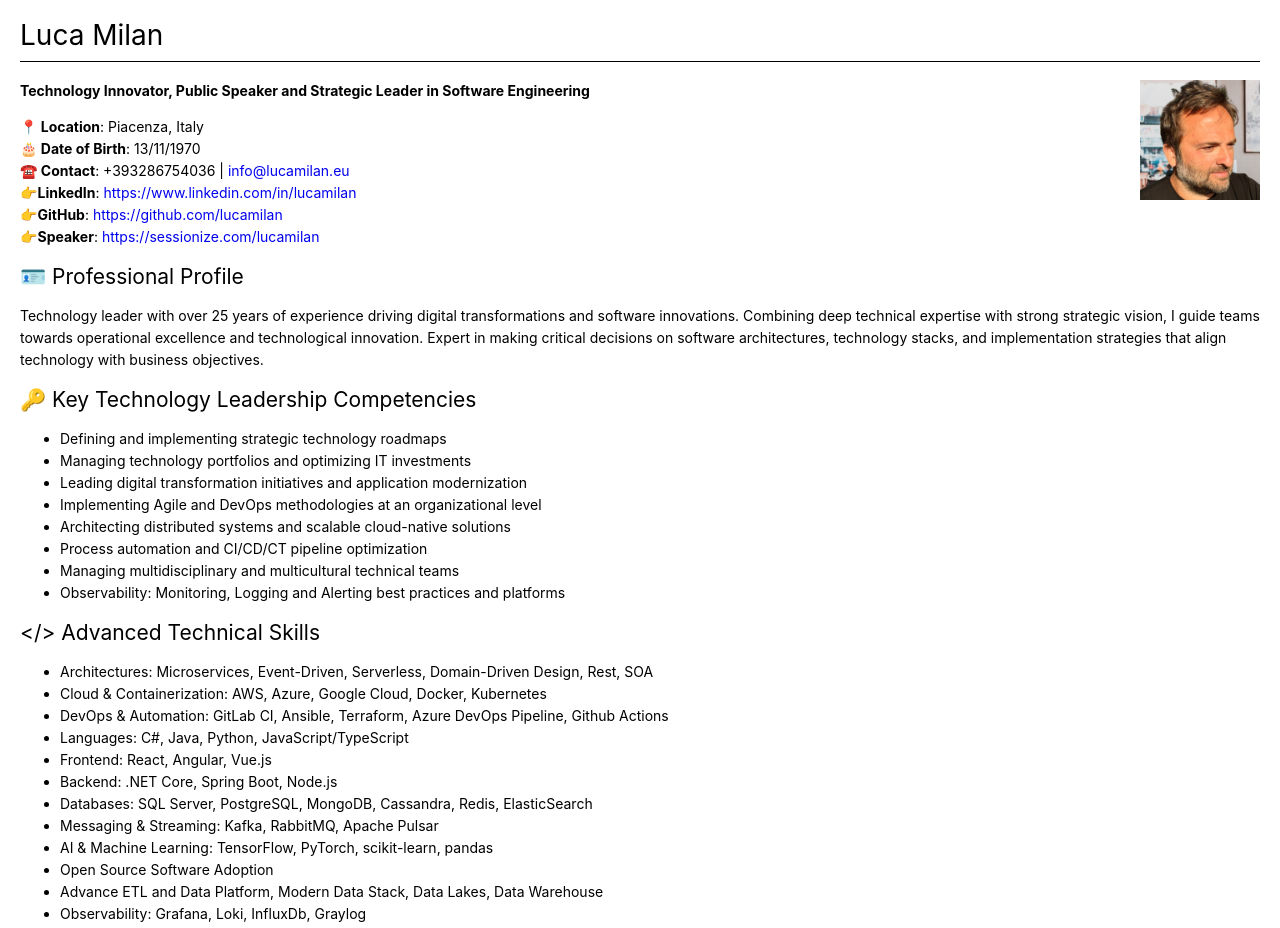
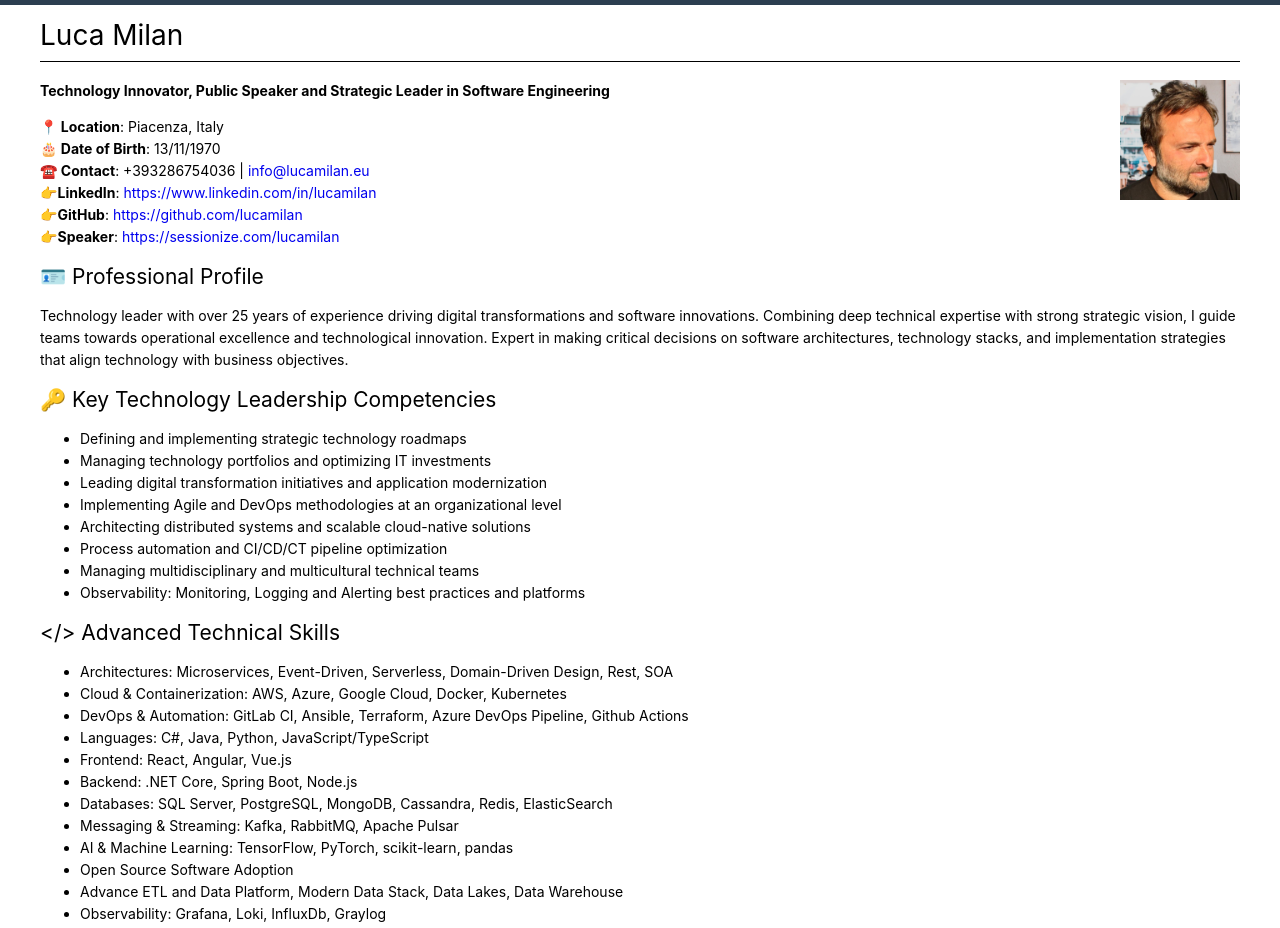
Before and after one commit to lucamilan/lucamilan.eu, a plain HTML site: page index.html in a window 1280 px wide. Shown: the top 928 px of the page. Drawn offline with Linux system fonts and the light colour scheme; a script that the page names is missing.

Commit message:
cosmetics

```diff
--- a/index.html
+++ b/index.html
@@ -5,20 +5,32 @@
 <meta http-equiv="Content-type" content="text/html;charset=UTF-8">
 
 <style>
+.top-bar {
+    width: 100%;
+    height: 5px;
+    background-color: #2c3e50;
+    position: absolute;
+    top: 0;
+    left: 0;
+}
+
 /* https://github.com/microsoft/vscode/blob/master/extensions/markdown-language-features/media/markdown.css */
 /*---------------------------------------------------------------------------------------------
  *  Copyright (c) Microsoft Corporation. All rights reserved.
  *  Licensed under the MIT License. See License.txt in the project root for license information.
  *--------------------------------------------------------------------------------------------*/
 
-body {
-	font-family: var(--vscode-markdown-font-family, -apple-system, BlinkMacSystemFont, "Segoe WPC", "Segoe UI", "Ubuntu", "Droid Sans", sans-serif);
-	font-size: var(--vscode-markdown-font-size, 14px);
-	padding: 0 26px;
-	line-height: var(--vscode-markdown-line-height, 22px);
-	word-wrap: break-word;
+ body {
+    margin: 0;
+    padding: 20px 60px; /* Margine interno per dare spazio ai lati */
+    max-width: 1200px; /* Limita la larghezza massima del contenuto */
+    margin-left: auto;
+    margin-right: auto; /* Centra il contenuto della pagina */
+    font-family: var(--vscode-markdown-font-family, -apple-system, BlinkMacSystemFont, "Segoe WPC", "Segoe UI", "Ubuntu", "Droid Sans", sans-serif);
+    font-size: var(--vscode-markdown-font-size, 14px);
+    line-height: var(--vscode-markdown-line-height, 22px);
+    word-wrap: break-word;
 }
-
 #code-csp-warning {
 	position: fixed;
 	top: 0;
@@ -365,6 +377,8 @@ code {
           : 'default'
     });
   </script>
+<div class="top-bar"></div>
+
 <h1 id="luca-milan">Luca Milan</h1>
 <p><strong>Technology Innovator, Public Speaker and Strategic Leader in Software Engineering</strong>
 <img src="lm.jpg" alt="Luca Milan" style="float: right; width: 120px;"/></p>
```
